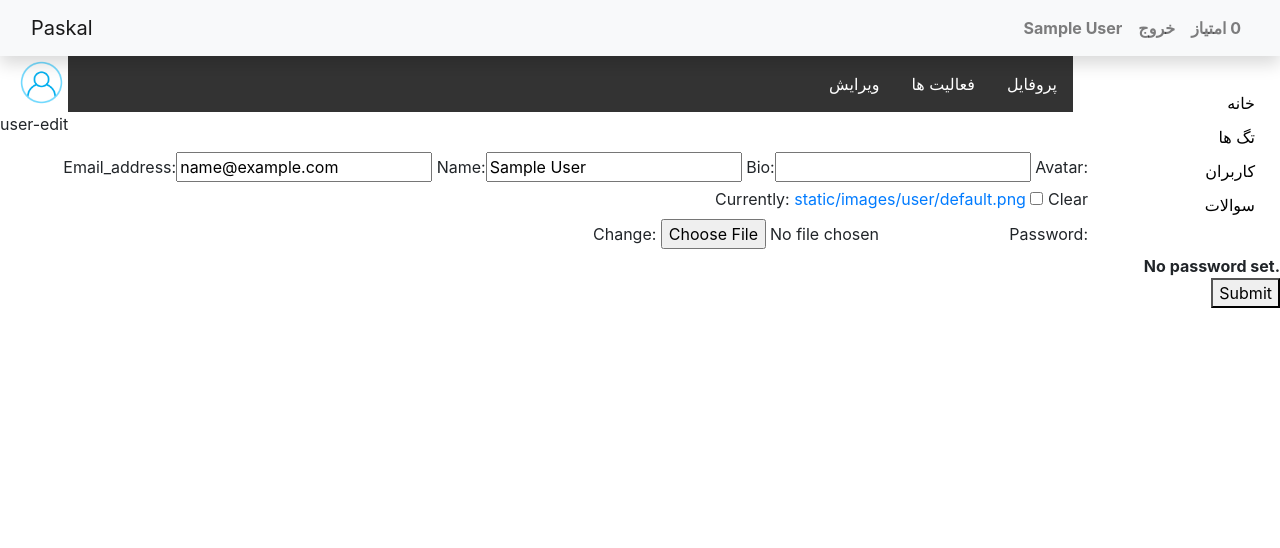
After one commit to therealak12/Paskal, a Django app: page /users/edit in a window 1280 px wide. The commit adds this page. Shown: the top 548 px of the page. Run offline with Django 3.2, Linux system fonts and the light colour scheme; the visitor is signed in with stand-in values (Sample User, id 1); parts of the project's set-up code (start-up, migrations or seed data) failed here and were passed over; some libraries are stand-ins or nearby versions.

Commit message:
user profile part is created a right side dev is created

```diff
--- a/paskal/action/urls.py
+++ b/paskal/action/urls.py
@@ -2,6 +2,8 @@ from django.urls import path
 
 from .views import QuestionListView, QuestionView
 
+
+app_name = 'action'
 urlpatterns = [
     path('questions', QuestionListView.as_view(), name='question-list'),
     path('questions/<int:pk>', QuestionView.as_view(), name='question-detail')
--- a/paskal/static/base.css
+++ b/paskal/static/base.css
@@ -28,3 +28,21 @@
 .inner_row_1 {
   margin: 5px;
 }
+
+.rightbox {
+  width: 15%;
+  max-width: 100%;
+  float: right;
+  padding-top: 25px;
+  padding-right: 25px;
+  text-align: right;
+}
+.rightbox ul{
+  list-style-type:none;
+}
+.rightbox li{
+  padding-top: 10px;
+}
+.rightbox a{
+  color: black;
+}
--- a/paskal/static/user/profile.css
+++ b/paskal/static/user/profile.css
@@ -1,20 +1,27 @@
-.user_name {
-  width: 400px;
-  float: right;
+.user-profile-info{
+    padding-top: 50px;
+    padding-right: 50px;
+    padding-left: 50px;
 }
-
-.user_image {
-  box-shadow: 4px 4px 10px -3px #888888;
-  width: 134px;
-  height: 134px;
-  background-color: white;
-  float: right;
-  margin-left: 10px;
-  margin-right: 10px;
-  margin-bottom: 10px;
+.user-p-image{
+    float: right;
+    width: 150px;
+    height: 150px;
 }
-
-.info_wrapper {
-  text-align: right;
-  direction: rtl;
+.name-and-bio{
+    float: right;
+    padding-top: 20px;
+    padding-right: 50px;
 }
+.name-and-bio h2{
+    text-align: right;
+}
+.name-and-bio p{
+    text-align: right;
+    color: #003eff;
+}
+.score{
+    float: left;
+    padding-top: 20px;
+    padding-left: 50px;
+}
--- /dev/null
+++ b/paskal/static/user/user-base.css
@@ -0,0 +1,44 @@
+.container{
+  width: 85%;
+  padding-top: 0px;
+  float: left;
+}
+.user-header {
+  width: 100%;
+  float: right;
+}
+.user-prof-links{
+  width: 95%;
+  float: right;
+}
+
+.user_image{
+  width: 5%;
+  height: 5%;
+  float: left;
+}
+
+
+.user-header ul {
+  list-style-type: none;
+  margin: 0;
+  padding: 0;
+  overflow: hidden;
+  background-color: #333333;
+}
+
+.user-header li {
+  float: right;
+}
+
+.user-header li a {
+  display: block;
+  color: white;
+  text-align: center;
+  padding: 16px;
+  text-decoration: none;
+}
+
+.user-header li a:hover {
+  background-color: #111111;
+}
--- a/paskal/templates/base.html
+++ b/paskal/templates/base.html
@@ -49,6 +49,16 @@
             </ul>
         </div>
     </nav>
+    <div class="rightbox">
+        <nav>
+            <ul>
+                <li><a href="{% url 'action:question-list' %}">خانه</a></li>
+                <li><a href="{% url 'action:question-list' %}">تگ ها</a></li>
+                <li><a href="{% url 'action:question-list' %}">کاربران</a></li>
+                <li><a href="{% url 'action:question-list' %}">سوالات</a></li>
+            </ul>
+        </nav>
+    </div>
     {% block content %}
     {% endblock content %}
     <footer class="footer"
--- /dev/null
+++ b/paskal/templates/user/user-base.html
@@ -0,0 +1,34 @@
+{% extends 'base.html' %}
+{% load static %}
+{% load jalali_tags %}
+{% block content %}
+<link rel="stylesheet" type="text/css" href={% static 'user/user-base.css' %}>
+
+<div class="container">
+    <div class="user-header">
+        <nav class="user-prof-links">
+            <ul>
+                <li>
+                    <a href="{% url 'user:profile' id=user.id %}" class="user-profile">
+                        پروفایل
+                    </a>
+                </li>
+                <li>
+                    <a href="{% url 'user:activity' id=user.id %}" class="user-profile">
+                        فعالیت ها
+                    </a>
+                </li>
+                <li>
+                    <a href="{% url 'user:edit'%}" class="user-profile">
+                       ویرایش
+                    </a>
+                </li>
+            </ul>
+        </nav>
+        <img class="user_image" src="{{ user.avatar.url }}" alt="user_profile_image">
+    </div>
+</div>
+    {% block user-info %}
+    {% endblock user-info %}
+
+{% endblock %}
--- /dev/null
+++ b/paskal/templates/user/user-edit.html
@@ -0,0 +1,16 @@
+{% extends 'user/user-base.html' %}
+{% load static %}
+{% load crispy_forms_tags %}
+{% load jalali_tags %}
+{% block user-info %}
+<link rel="stylesheet" type="text/css" href={% static 'user/profile.css' %}>
+    <link rel="stylesheet" type="text/css" href={% static 'user/custom_form.css' %}>
+    <div class="user-activity">
+        <p>user-edit</p>
+        <form action="{% url 'user:edit' %}" method="POST" id="rtl_form">
+            {% csrf_token %}
+            {{ form }}
+            <button type="submit">Submit</button>
+        </form>
+    </div>
+{% endblock %}
--- a/paskal/user/forms.py
+++ b/paskal/user/forms.py
@@ -1,6 +1,7 @@
 from django.contrib.auth.forms import forms, ReadOnlyPasswordHashField, UserCreationForm as BaseUserCreationForm,\
     UserChangeForm as BaseUserChangeForm
 from django.contrib.auth import get_user_model, authenticate
+from django.contrib.auth.forms import UserChangeForm
 
 from .models import User
 
@@ -70,3 +71,9 @@ class AuthenticationForm(forms.Form):
     class Meta:
         model = get_user_model()
         fields = ('email', 'password')
+
+
+class EditProfile(UserChangeForm):
+    class Meta:
+        model = User
+        fields = ('email', 'name', 'bio', 'avatar', 'password')
--- a/paskal/user/models.py
+++ b/paskal/user/models.py
@@ -43,7 +43,7 @@ class User(AbstractBaseUser, PermissionsMixin):
     date_joined = models.DateTimeField(default=timezone.now)
     name = models.CharField(max_length=35, )
     bio = models.CharField(max_length=160, blank=True)
-    avatar = models.ImageField(upload_to=get_avatar_path, blank=True)
+    avatar = models.ImageField(upload_to=get_avatar_path, blank=True, default='static/images/user/default.png')
     score = models.IntegerField(default=0)
 
     objects = UserManager()
--- a/paskal/user/urls.py
+++ b/paskal/user/urls.py
@@ -1,9 +1,13 @@
 from django.urls import path, re_path
-from .views import signup, signin, signout, profile
+from .views import signup, signin, signout, profile, user_activity, user_edit
 
+app_name = 'user'
 urlpatterns = [
     path('signup', signup, name='signup'),
     path('signin', signin, name='signin'),
     path('signout', signout, name='signout'),
-    path('<int:id>', profile, name='profile')
+    path('edit', user_edit, name='edit'),
+    path('<int:id>', profile, name='profile'),
+    path('<int:id>/activity', user_activity, name='activity'),
+
 ]
--- a/paskal/user/views.py
+++ b/paskal/user/views.py
@@ -1,7 +1,7 @@
 from django.shortcuts import render, redirect
 from django.contrib.auth import authenticate, login, logout
 
-from .forms import UserCreationForm, AuthenticationForm
+from .forms import UserCreationForm, AuthenticationForm, EditProfile
 from .models import User
 
 
@@ -43,3 +43,20 @@ def signout(request):
 def profile(request, id):
     user = User.objects.get(id=id)
     return render(request, 'user/profile.html', {'user': user})
+
+
+def user_activity(request, id):
+    user = User.objects.get(id=id)
+    return render(request, 'user/user-activity.html', {'user': user})
+
+
+def user_edit(request):
+    if request.method == 'POST':
+        form = EditProfile(request.POST, instance=request.user)
+        if form.is_valid():
+            form.save()
+            user = User.objects.get(id=request.user.id)
+            return render(request, 'user/profile.html', {'user': user})
+    else:
+        form = EditProfile(instance=request.user)
+        return render(request, 'user/user-edit.html', {'form': form})
```
Also changed, not shown: paskal/templates/user/profile.html (+10 -34 lines), paskal/templates/user/user-activity.html (added, +9 -0 lines), paskal/paskal/urls.py (line endings or trailing spaces), paskal/static/media/static/images/score-icon.png (added), paskal/static/media/static/images/user/default.png (added).
